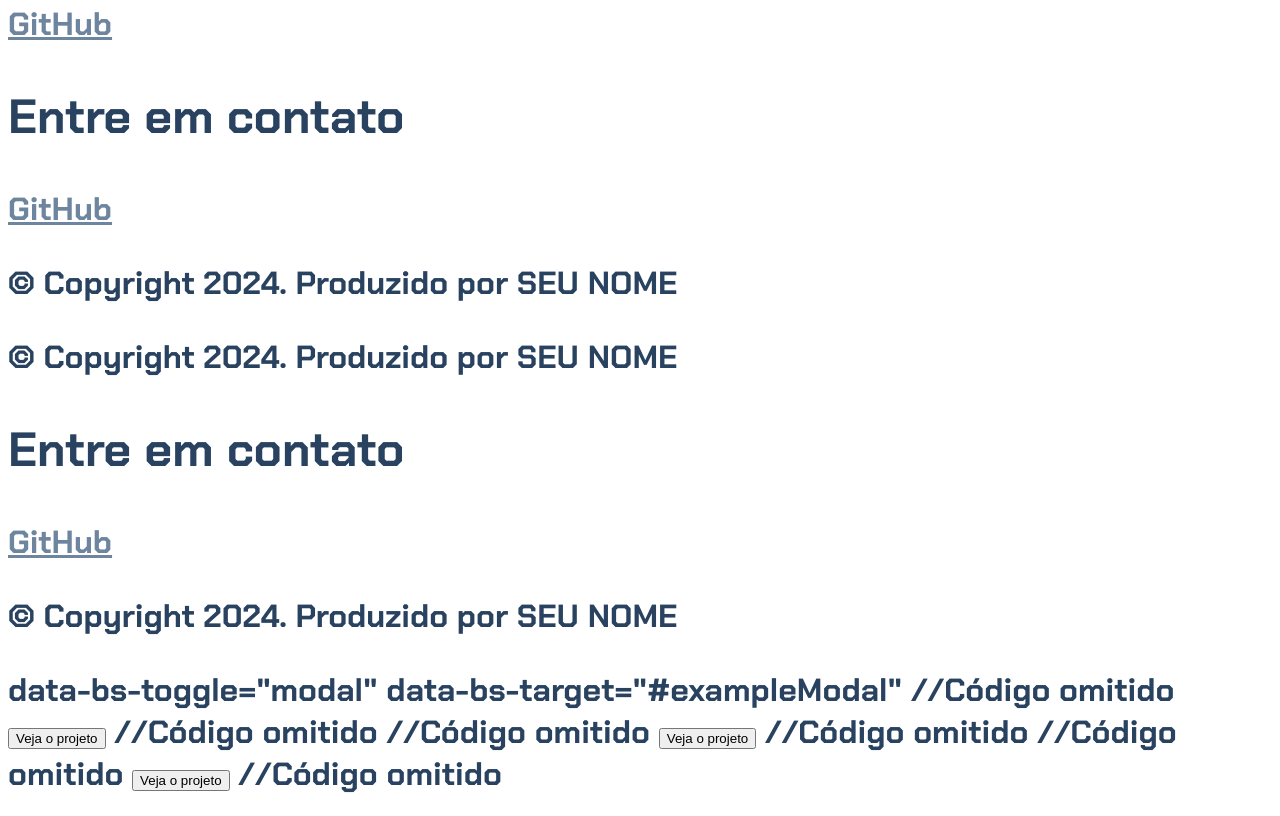
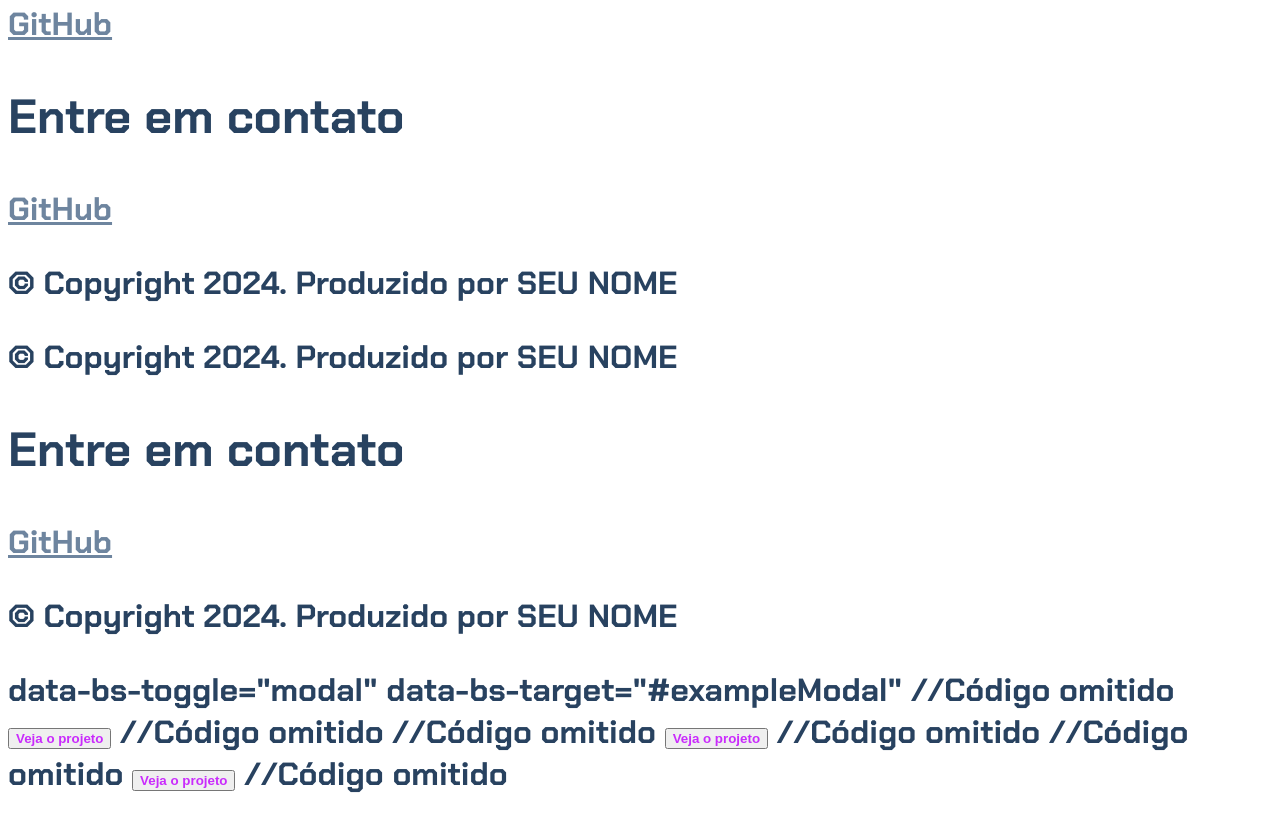
Before and after one commit to erick2908/meu-portfolio, a plain HTML site: page index.html in a window 1280 px wide. Shown: the part 1638-2454 px from the top of the page. Drawn offline with Linux system fonts and the light colour scheme.

Commit message:
style.css

```diff
--- a/style.css
+++ b/style.css
@@ -24,3 +24,16 @@ footer a {
 footer a:hover {
     color: var(--cor-destaque);
 }
+.lead {
+  color: var(--cor-destaque);
+  font-weight: 700;
+}
+body {
+  font-family: "Chakra Petch", sans-serif;
+  color: var(--cor-principal);
+}
+.lead,
+.btn-link {
+  color: var(--cor-destaque);
+  font-weight: 700;
+}
```
